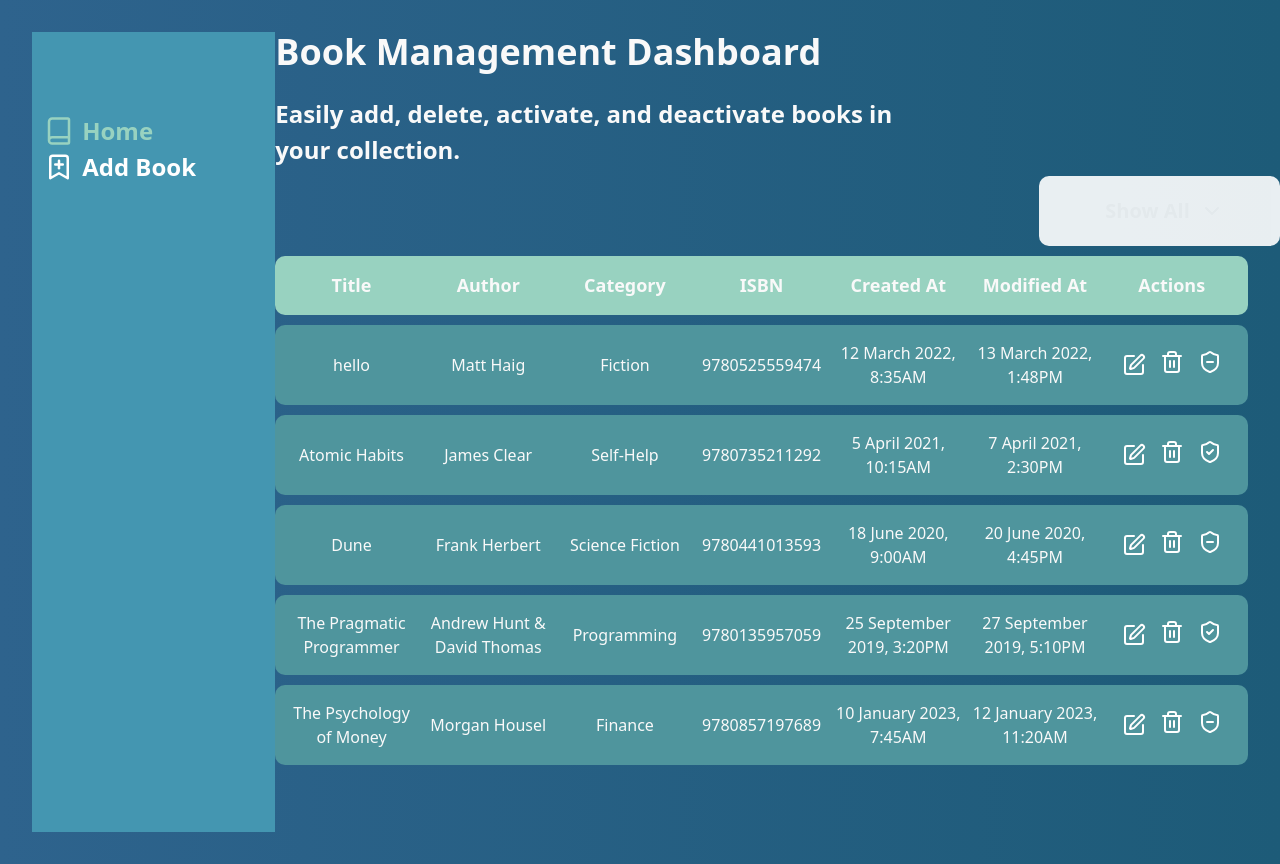
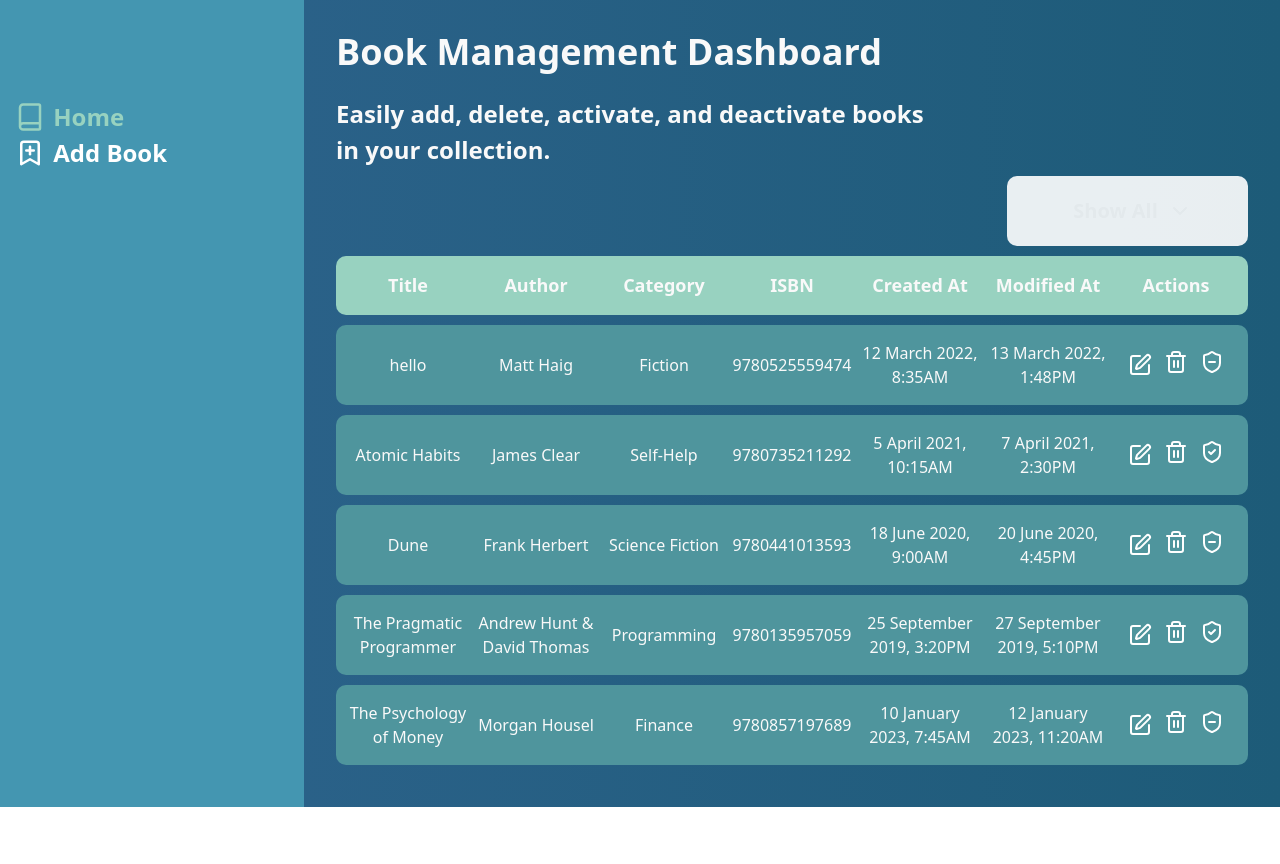
Before and after one commit to ElizaCalmau/books-dashboard-app, a React (Vite) app: page / in a window 1280 px wide. After the commit the page ends 807 px from the top, so only its background shows below. Built offline with nearby package versions, Linux system fonts and the light colour scheme; data requests are answered from the project's data file.

Commit message:
added styles for App.css

```diff
--- a/src/App.css
+++ b/src/App.css
@@ -1,12 +1,11 @@
 #root {
   display: flex;
   flex-direction: row;
-  max-width: 100%;
-  min-width: 1200px;
+  width: 100%;
   margin: 0 auto;
-  padding: 2rem;
   text-align: center;
   min-height: 100vh;
+  background: var(--root-color);
 }
 
 body {
@@ -17,6 +16,16 @@ body {
 .mainWrapper {
   display: flex;
   flex-direction: column;
-  flex-wrap: wrap;
-  flex: 4;
+  align-items: center;
+  flex: 3;
+  margin: 2em;
+  @media (min-width: 1440px) {
+    flex: 4;
+  }
 }
+
+.tableWrapper{
+  position: relative;
+  display: flex;
+  flex-direction: column;
+}
```
